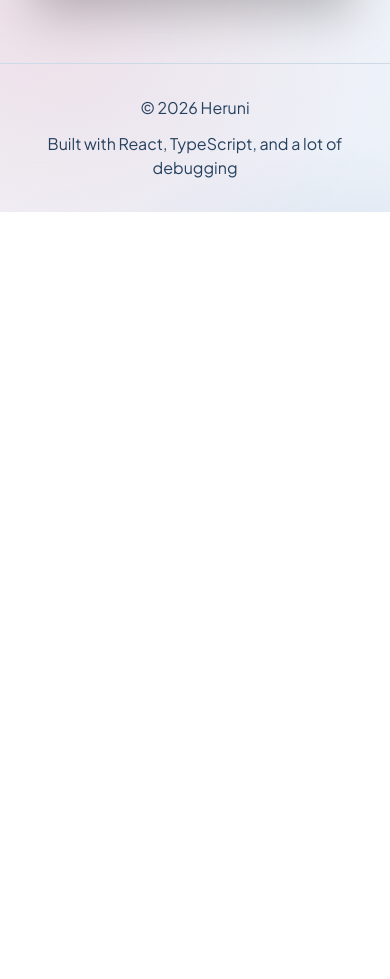
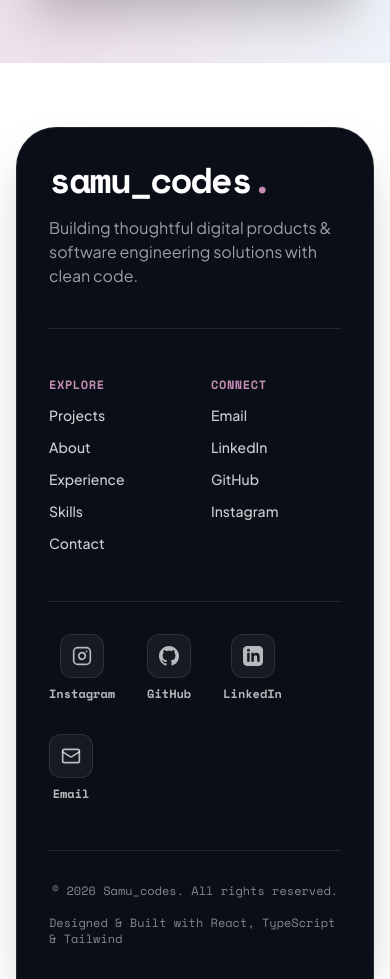
Before and after one commit to heruni99/portfolio, a React (Vite) app: page / in a window 390 px wide. Shown: the part 6040-7019 px from the top of the page. Before the commit the page ends 6252 px from the top, so only its background shows below. Built offline with nearby package versions, Linux system fonts and the light colour scheme; some icons are missing; the HTML template or start-up script is replaced by a standard one; a web font is replaced by a local one.

Commit message:
add footer section

```diff
--- a/src/components/ui/Footer.tsx
+++ b/src/components/ui/Footer.tsx
@@ -1,9 +1,153 @@
 export default function Footer() {
   return (
-    <footer className="border-t border-line">
-      <div className="mx-auto flex max-w-[1400px] justify-between px-12 py-8 text-base text-inkSoft max-md:flex-col max-md:gap-3 max-md:px-6 max-md:text-center">
-        <span>© 2026 Heruni</span>
-        <span>Built with React, TypeScript, and a lot of debugging</span>
+    <footer className="pt-16 bg-bg">
+      <div className="mx-auto max-w-[1400px] px-4 sm:px-8">
+
+        {/* Dark Container Card with Large Top Rounded Corners */}
+        <div className="rounded-t-[2.5rem] sm:rounded-t-[3.5rem] bg-[#0A0E17] text-white p-8 sm:p-14 lg:p-16 border-t border-x border-white/10 shadow-2xl flex flex-col gap-12 sm:gap-16">
+
+          {/* Brand Header */}
+          <div className="flex flex-col gap-4 text-left border-b border-white/10 pb-10 sm:pb-12">
+            <span className="font-mono text-4xl sm:text-6xl lg:text-7xl font-black tracking-tighter text-white">
+              samu_codes<span className="text-rose">.</span>
+            </span>
+            <p className="text-white/60 font-sans text-base sm:text-lg max-w-[46ch]">
+              Building thoughtful digital products & software engineering solutions with clean code.
+            </p>
+          </div>
+
+          {/* Navigation Links Grid */}
+          <div className="grid grid-cols-2 gap-8 sm:grid-cols-4 lg:grid-cols-4 text-left">
+
+            {/* Explore Column */}
+            <div className="flex flex-col gap-3">
+              <span className="font-mono text-xs font-bold uppercase tracking-wider text-rose">Explore</span>
+              <a href="#projects" className="text-sm font-medium text-white/80 transition-colors hover:text-white">
+                Projects
+              </a>
+              <a href="#about" className="text-sm font-medium text-white/80 transition-colors hover:text-white">
+                About
+              </a>
+              <a href="#experience" className="text-sm font-medium text-white/80 transition-colors hover:text-white">
+                Experience
+              </a>
+              <a href="#skills" className="text-sm font-medium text-white/80 transition-colors hover:text-white">
+                Skills
+              </a>
+              <a href="#contact" className="text-sm font-medium text-white/80 transition-colors hover:text-white">
+                Contact
+              </a>
+            </div>
+
+            {/* Connect Column */}
+            <div className="flex flex-col gap-3">
+              <span className="font-mono text-xs font-bold uppercase tracking-wider text-rose">Connect</span>
+              <a
+                href="mailto:herunisp@gmail.com"
+                className="text-sm font-medium text-white/80 transition-colors hover:text-white"
+              >
+                Email
+              </a>
+              <a
+                href="https://www.linkedin.com/in/heruni-perera-5974032b8"
+                target="_blank"
+                rel="noopener noreferrer"
+                className="text-sm font-medium text-white/80 transition-colors hover:text-white"
+              >
+                LinkedIn
+              </a>
+              <a
+                href="https://github.com/heruni99"
+                target="_blank"
+                rel="noopener noreferrer"
+                className="text-sm font-medium text-white/80 transition-colors hover:text-white"
+              >
+                GitHub
+              </a>
+              <a
+                href="https://www.instagram.com/its.samuu__"
+                target="_blank"
+                rel="noopener noreferrer"
+                className="text-sm font-medium text-white/80 transition-colors hover:text-white"
+              >
+                Instagram
+              </a>
+            </div>
+
+          </div>
+
+          {/* Social Links Row with Icons & Labels */}
+          <div className="flex flex-wrap gap-8 items-center border-t border-white/10 pt-8">
+            {/* Instagram */}
+            <a
+              href="https://www.instagram.com/its.samuu__"
+              target="_blank"
+              rel="noopener noreferrer"
+              className="group flex flex-col items-center gap-2 text-white/70 transition-colors hover:text-rose"
+            >
+              <div className="flex h-11 w-11 items-center justify-center rounded-xl bg-white/5 border border-white/10 transition-transform duration-300 group-hover:scale-110 group-hover:bg-rose/10 group-hover:border-rose/40">
+                <svg className="h-5 w-5 stroke-current" viewBox="0 0 24 24" fill="none" strokeWidth="2" strokeLinecap="round" strokeLinejoin="round">
+                  <rect x="2" y="2" width="20" height="20" rx="5" ry="5" />
+                  <path d="M16 11.37A4 4 0 1 1 12.63 8 4 4 0 0 1 16 11.37z" />
+                  <line x1="17.5" y1="6.5" x2="17.51" y2="6.5" />
+                </svg>
+              </div>
+              <span className="font-mono text-xs font-semibold">Instagram</span>
+            </a>
+
+            {/* GitHub */}
+            <a
+              href="https://github.com/heruni99"
+              target="_blank"
+              rel="noopener noreferrer"
+              className="group flex flex-col items-center gap-2 text-white/70 transition-colors hover:text-rose"
+            >
+              <div className="flex h-11 w-11 items-center justify-center rounded-xl bg-white/5 border border-white/10 transition-transform duration-300 group-hover:scale-110 group-hover:bg-rose/10 group-hover:border-rose/40">
+                <svg className="h-5 w-5 fill-current" viewBox="0 0 24 24">
+                  <path d="M12 0C5.37 0 0 5.37 0 12c0 5.31 3.435 9.795 8.205 11.385.6.105.825-.255.825-.57 0-.285-.015-1.23-.015-2.235-3.015.555-3.795-.735-4.035-1.41-.135-.345-.72-1.41-1.23-1.695-.42-.225-1.02-.78-.015-.795.945-.015 1.62.87 1.845 1.23 1.08 1.815 2.805 1.305 3.495.99.105-.78.42-1.305.765-1.605-2.67-.3-5.46-1.335-5.46-5.925 0-1.305.465-2.385 1.23-3.225-.12-.3-.54-1.53.12-3.18 0 0 1.005-.315 3.3 1.23.96-.27 1.98-.405 3-.405s2.04.135 3 .405c2.295-1.56 3.3-1.23 3.3-1.23.66 1.65.24 2.88.12 3.18.765.84 1.23 1.905 1.23 3.225 0 4.605-2.805 5.625-5.475 5.925.435.375.81 1.095.81 2.22 0 1.605-.015 2.895-.015 3.3 0 .315.225.69.825.57A12.02 12.02 0 0024 12c0-6.63-5.37-12-12-12z" />
+                </svg>
+              </div>
+              <span className="font-mono text-xs font-semibold">GitHub</span>
+            </a>
+
+            {/* LinkedIn */}
+            <a
+              href="https://www.linkedin.com/in/heruni-perera-5974032b8"
+              target="_blank"
+              rel="noopener noreferrer"
+              className="group flex flex-col items-center gap-2 text-white/70 transition-colors hover:text-rose"
+            >
+              <div className="flex h-11 w-11 items-center justify-center rounded-xl bg-white/5 border border-white/10 transition-transform duration-300 group-hover:scale-110 group-hover:bg-rose/10 group-hover:border-rose/40">
+                <svg className="h-5 w-5 fill-current" viewBox="0 0 24 24">
+                  <path d="M19 0h-14c-2.761 0-5 2.239-5 5v14c0 2.761 2.239 5 5 5h14c2.762 0 5-2.239 5-5v-14c0-2.761-2.238-5-5-5zm-11 19h-3v-11h3v11zm-1.5-12.268c-.966 0-1.75-.79-1.75-1.764s.784-1.764 1.75-1.764 1.75.79 1.75 1.764-.783 1.764-1.75 1.764zm13.5 12.268h-3v-5.604c0-3.368-4-3.113-4 0v5.604h-3v-11h3v1.765c1.396-2.586 7-2.777 7 2.476v6.759z" />
+                </svg>
+              </div>
+              <span className="font-mono text-xs font-semibold">LinkedIn</span>
+            </a>
+
+            {/* Email */}
+            <a
+              href="mailto:herunisp@gmail.com"
+              className="group flex flex-col items-center gap-2 text-white/70 transition-colors hover:text-rose"
+            >
+              <div className="flex h-11 w-11 items-center justify-center rounded-xl bg-white/5 border border-white/10 transition-transform duration-300 group-hover:scale-110 group-hover:bg-rose/10 group-hover:border-rose/40">
+                <svg className="h-5 w-5 stroke-current" viewBox="0 0 24 24" fill="none" strokeWidth="2" strokeLinecap="round" strokeLinejoin="round">
+                  <rect width="20" height="16" x="2" y="4" rx="2" />
+                  <path d="m22 7-8.97 5.7a1.94 1.94 0 0 1-2.06 0L2 7" />
+                </svg>
+              </div>
+              <span className="font-mono text-xs font-semibold">Email</span>
+            </a>
+          </div>
+
+          {/* Footer Bottom Bar */}
+          <div className="flex flex-col sm:flex-row items-center justify-between border-t border-white/10 pt-8 text-xs font-mono text-white/50 gap-4">
+            <span>© 2026 Samu_codes. All rights reserved.</span>
+            <span>Designed & Built with React, TypeScript & Tailwind</span>
+          </div>
+
+        </div>
+
       </div>
     </footer>
   );
```
